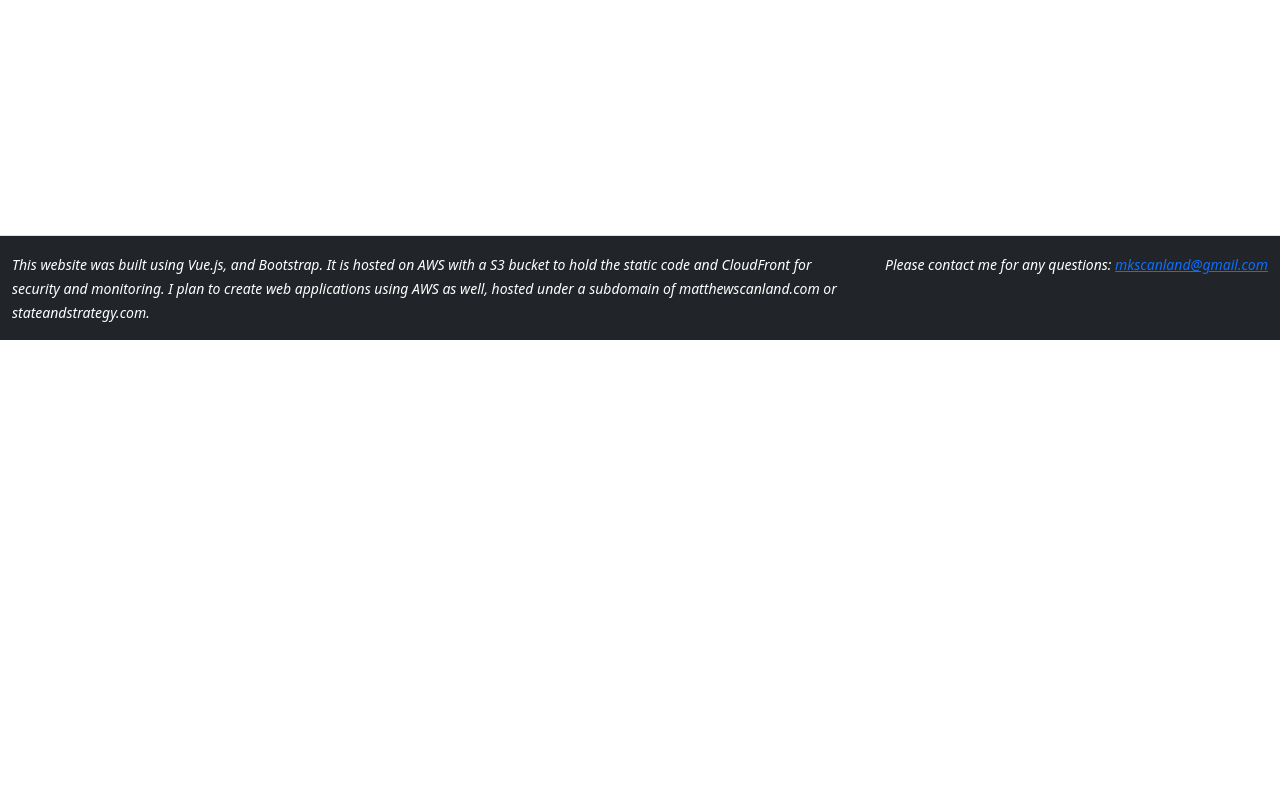
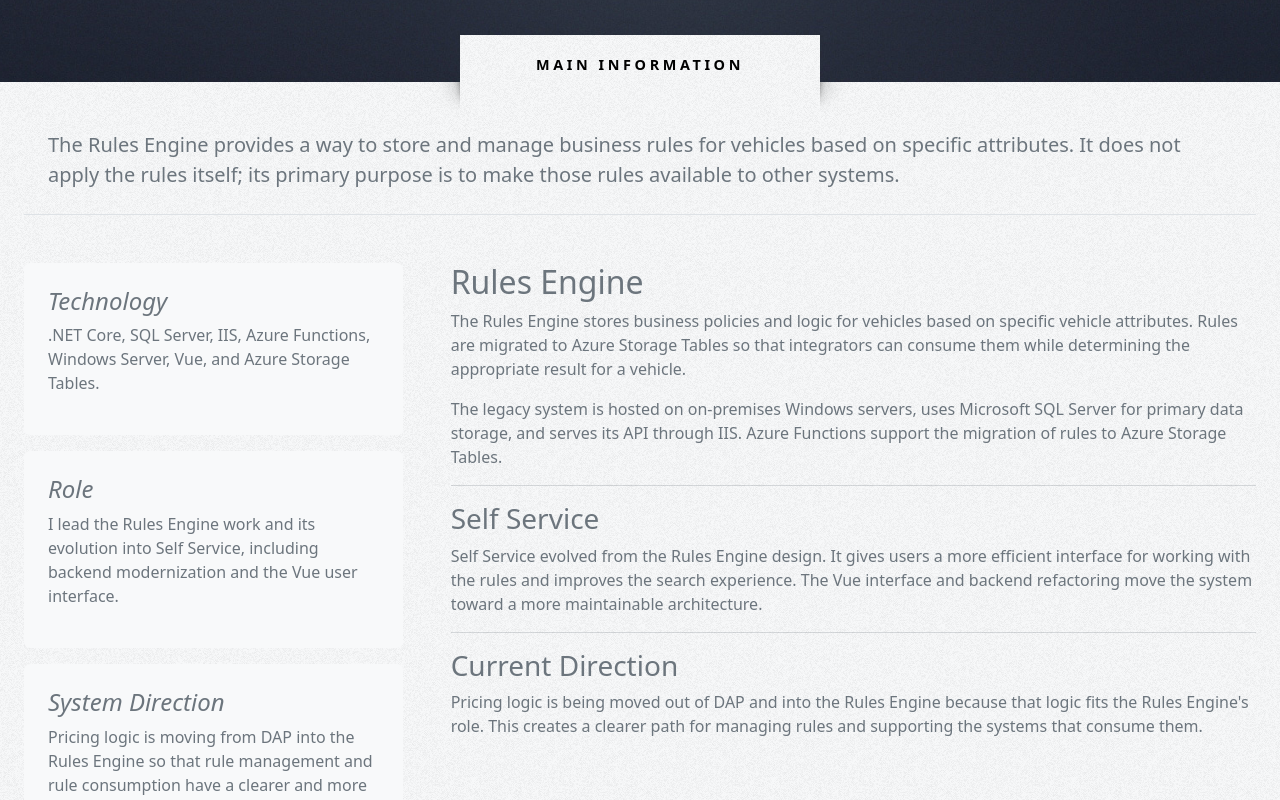
Before and after one commit to mkscanland/portfolio-website, a Vue app: page /rulesengine in a window 1280 px wide. Shown: the part 460-1260 px from the top of the page. Before the commit the page ends 800 px from the top, so only its background shows below. Built offline with nearby package versions, Linux system fonts and the light colour scheme.

Commit message:
Update portfolio with current Sonic projects

```diff
--- a/src/components/NavBar.vue
+++ b/src/components/NavBar.vue
@@ -25,6 +25,10 @@
               Portfolio
             </a>
             <div class="dropdown-menu">
+              <a class="dropdown-item" href="/appraisals">Digital Appraisals Platform</a>
+              <a class="dropdown-item" href="/rulesengine">Rules Engine / Self Service</a>
+              <div class="dropdown-divider"></div>
+              <h6 class="dropdown-header">Earlier Work</h6>
               <a class="dropdown-item" href="/rebuild">Internal Website Rebuild</a>
               <a class="dropdown-item" href="/randomforest">Random Forest</a>
               <a class="dropdown-item" href="/validations">Lab Validations</a>
--- /dev/null
+++ b/src/views/Appraisals.vue
@@ -0,0 +1,69 @@
+<template>
+  <div class="wrapperSection bg-spotlight text-secondary px-4 text-center">
+    <div class="py-5">
+      <h1 class="display-5 fw-bold text-white">Digital Appraisals Platform</h1>
+      <div class="col-lg-6 mx-auto">
+        <p class="fs-5 mb-4">Contractual vehicle offers from a VIN and selected vehicle information.</p>
+      </div>
+    </div>
+  </div>
+  <div class="wrapperSection py-0 pb-5 bg-light position-relative text-secondary px-4">
+    <div class="title">Main Information</div>
+    <div class="px-4 pt-5 mb-5 border-bottom">
+      <div class="col-lg-12 mx-auto">
+        <p class="lead mb-4">
+          The Digital Appraisals Platform (DAP) is a vehicle-pricing service for the EchoPark line of business at Sonic
+          Automotive. It provides a contractual offer for a vehicle based on its VIN and selected vehicle information.
+        </p>
+      </div>
+    </div>
+    <div class="row g-5">
+      <div class="col-md-4">
+        <div>
+          <div class="p-4 mb-3 bg-light rounded">
+            <h4 class="fst-italic">Technology</h4>
+            <p>
+              FastAPI, Python, Azure App Service, Azure API Management, Azure Cosmos DB, Azure Functions, Terraform, and
+              CI/CD.
+            </p>
+          </div>
+          <div class="p-4 mb-3 bg-light rounded">
+            <h4 class="fst-italic">Role</h4>
+            <p>
+              I help lead DAP and work across backend services, API design, cloud infrastructure, and project delivery.
+            </p>
+          </div>
+          <div class="p-4 border-bottom bg-light rounded">
+            <h4 class="fst-italic">Architecture</h4>
+            <p>
+              The service is hosted on Azure App Service behind an Azure API Management gateway. Azure Cosmos DB is the
+              primary data store, and Azure Storage Tables support rule determination.
+            </p>
+          </div>
+        </div>
+      </div>
+      <div class="col-md-8">
+        <article class="blog-post">
+          <h2 class="blog-post-title">Purpose</h2>
+          <p>
+            EchoPark primarily deals in used vehicles. DAP provides a service that prices a vehicle using its VIN and
+            selected vehicle information, allowing partners to obtain a contractual offer through an API.
+          </p>
+          <hr />
+          <h3>Current Direction</h3>
+          <p>
+            DAP is being updated as pricing responsibilities move into the
+            <a href="/rulesengine">Rules Engine / Self Service</a>. This places rule management and related Azure
+            Storage Table integrations in the system responsible for storing and serving those rules.
+          </p>
+          <hr />
+          <h3>Technical Focus</h3>
+          <p>
+            Working on DAP has given me experience with FastAPI, Python, RESTful APIs, Azure API Management, Azure
+            Cosmos DB, Azure Functions, Terraform, and CI/CD.
+          </p>
+        </article>
+      </div>
+    </div>
+  </div>
+</template>
--- a/src/views/HomeView.vue
+++ b/src/views/HomeView.vue
@@ -65,10 +65,6 @@
           this site - if you'd like more details, <a href="#contact">reach out</a>.
         </p>
 
-        <p class="text-muted mx-5" style="font-weight: bold">
-          I'm updating this site to practice CI/CD and to reflect recent work; new content
-          will be added soon. I apologize for any outdated information or broken links!
-        </p>
       </div>
     </div>
   </div>
@@ -82,42 +78,37 @@
           <div class="row g-4 py-5 row-cols-1 row-cols-lg-3">
             <div class="col d-flex align-items-start">
               <div>
-                <h2><i class="fa fa-server small"></i> PROJECT 1</h2>
+                <h2><i class="fa fa-server small"></i> Digital Appraisals Platform</h2>
                 <p>
-                  <span class="small">Sep 2019 - Now</span><br />
-                  A complete overhaul of a previous version of the internal support website and
-                  continued development. This website is designed to help our students, faculty,
-                  staff, and visiting scholars access information and communicate with each other
-                  more efficiently. It houses several web apps that help coordinate purchases,
-                  internal leave, and other administrative workflows.
+                  <span class="small">Aug 2023 - Present</span><br />
+                  A vehicle-pricing platform that provides contractual offers from a VIN and selected vehicle information.
+                  I help lead the platform and work across FastAPI, Python, Azure API Management, Cosmos DB, Azure
+                  Functions, Terraform, and CI/CD.
                 </p>
-                <a href="/rebuild" class="btn btn-info"> Read More </a>
+                <a href="/appraisals" class="btn btn-info"> Read More </a>
               </div>
             </div>
             <div class="col d-flex align-items-start">
               <div>
-                <h2><i class="fa fa-calendar small"></i> PROJECT 2</h2>
+                <h2><i class="fa fa-object-group small"></i> Rules Engine / Self Service</h2>
                 <p>
-                  <span class="small">Aug 2019 - Dec 2019</span><br />
-                  Complete build of the internal Lab Validation System. This system tracks student
-                  hours, accounts, holidays, vacations, and other facets. An interface for admin
-                  staff allows the manipulation of data, view of statistics, export of data, etc.
+                  <span class="small">Aug 2023 - Present</span><br />
+                  I lead the Rules Engine work and its evolution into Self Service. The work includes modernizing legacy
+                  .NET and SQL systems, improving the UI and search experience, and moving rule management toward a more
+                  maintainable architecture.
                 </p>
-                <a href="/validations" class="btn btn-info"> Read More </a>
+                <a href="/rulesengine" class="btn btn-info"> Read More </a>
               </div>
             </div>
             <div class="col d-flex align-items-start">
               <div>
-                <h2><i class="fa fa-book-open small"></i> Other Web Applications</h2>
+                <h2><i class="fa fa-book-open small"></i> CPES Projects</h2>
                 <p>
-                  <span class="small">Ongoing</span><br />
-                  Throughout my career I have created several applications and projects. These
-                  include: Purchasing, Lab Validations, Internal Vacations, Conference Room
-                  Reservations, and more.
+                  <span class="small">2019 - 2023</span><br />
+                  Earlier full-stack and infrastructure work at Virginia Tech, including the internal website rebuild,
+                  Lab Validations, and administrative applications.
                 </p>
-                <a href="/webapps" class="btn btn-info">
-                  See all other projects
-                </a>
+                <a href="/webapps" class="btn btn-info"> See CPES archive </a>
               </div>
             </div>
           </div>
@@ -150,12 +141,10 @@
               <div>
                 <h2><i class="fa fa-object-group small"></i> DAP Improvements</h2>
                 <p>
-                  Along with other projects, I contribute and help lead the Digital Appraisals Platform (DAP) project.
-                  This is a large initiative to modernize and unify our appraisal systems, to price vehicles. I am
-                  currently working on a refactor of the <a href="/rulesengine">DAP Rules Engine</a>, which is a our
-                  final step in obtaining the price of a vehicle. This refactor will improve the maintainability and
-                  scalability of the system, and allow for easier integration with other components of the DAP
-                  ecosystem.
+                  I help lead the Digital Appraisals Platform (DAP) and lead the Rules Engine work that supports it.
+                  DAP provides contractual vehicle offers from a VIN and selected vehicle information. We are moving
+                  pricing logic from DAP into the Rules Engine, where rule management and Azure Storage Table
+                  integrations provide a clearer and more maintainable path for consuming systems.
                 </p>
               </div>
             </div>
--- /dev/null
+++ b/src/views/RulesEngine.vue
@@ -0,0 +1,75 @@
+<template>
+  <div class="wrapperSection bg-spotlight text-secondary px-4 text-center">
+    <div class="py-5">
+      <h1 class="display-5 fw-bold text-white">Rules Engine / Self Service</h1>
+      <div class="col-lg-6 mx-auto">
+        <p class="fs-5 mb-4">Managing vehicle business rules and modernizing legacy systems.</p>
+      </div>
+    </div>
+  </div>
+  <div class="wrapperSection py-0 pb-5 bg-light position-relative text-secondary px-4">
+    <div class="title">Main Information</div>
+    <div class="px-4 pt-5 mb-5 border-bottom">
+      <div class="col-lg-12 mx-auto">
+        <p class="lead mb-4">
+          The Rules Engine provides a way to store and manage business rules for vehicles based on specific attributes.
+          It does not apply the rules itself; its primary purpose is to make those rules available to other systems.
+        </p>
+      </div>
+    </div>
+    <div class="row g-5">
+      <div class="col-md-4">
+        <div>
+          <div class="p-4 mb-3 bg-light rounded">
+            <h4 class="fst-italic">Technology</h4>
+            <p>
+              .NET Core, SQL Server, IIS, Azure Functions, Windows Server, Vue, and Azure Storage Tables.
+            </p>
+          </div>
+          <div class="p-4 mb-3 bg-light rounded">
+            <h4 class="fst-italic">Role</h4>
+            <p>
+              I lead the Rules Engine work and its evolution into Self Service, including backend modernization and the
+              Vue user interface.
+            </p>
+          </div>
+          <div class="p-4 border-bottom bg-light rounded">
+            <h4 class="fst-italic">System Direction</h4>
+            <p>
+              Pricing logic is moving from DAP into the Rules Engine so that rule management and rule consumption have a
+              clearer and more maintainable home.
+            </p>
+          </div>
+        </div>
+      </div>
+      <div class="col-md-8">
+        <article class="blog-post">
+          <h2 class="blog-post-title">Rules Engine</h2>
+          <p>
+            The Rules Engine stores business policies and logic for vehicles based on specific vehicle attributes. Rules
+            are migrated to Azure Storage Tables so that integrators can consume them while determining the appropriate
+            result for a vehicle.
+          </p>
+          <p>
+            The legacy system is hosted on on-premises Windows servers, uses Microsoft SQL Server for primary data
+            storage, and serves its API through IIS. Azure Functions support the migration of rules to Azure Storage
+            Tables.
+          </p>
+          <hr />
+          <h3>Self Service</h3>
+          <p>
+            Self Service evolved from the Rules Engine design. It gives users a more efficient interface for working with
+            the rules and improves the search experience. The Vue interface and backend refactoring move the system
+            toward a more maintainable architecture.
+          </p>
+          <hr />
+          <h3>Current Direction</h3>
+          <p>
+            Pricing logic is being moved out of DAP and into the Rules Engine because that logic fits the Rules Engine's
+            role. This creates a clearer path for managing rules and supporting the systems that consume them.
+          </p>
+        </article>
+      </div>
+    </div>
+  </div>
+</template>
--- a/src/views/WebApplications.vue
+++ b/src/views/WebApplications.vue
@@ -21,26 +21,30 @@
           <div class="row row-cols-1 row-cols-sm-1 row-cols-md-2 g-3 text-dark">
             <div class="col">
               <div class="projectContainer">
-                <img src="~@/assets/images/placeholder.png" class="img-fluid rounded"
-                  alt="Placeholder for current project" />
+                <img src="~@/assets/images/computer-bg.jpg" class="img-fluid rounded"
+                  alt="Digital Appraisals Platform" />
                 <div class="overlay">
-                  <p class="small">Technology Stack - TBD</p>
-                  <p class="h4 projectTitle">Project Title</p>
+                  <p class="small">FastAPI, Python, Azure App Service, API Management, Cosmos DB, Azure Functions, Terraform</p>
+                  <p class="h4 projectTitle">Digital Appraisals Platform</p>
                   <p>
-                    [Project description to be added]
+                    A vehicle-pricing platform that provides contractual offers from a VIN and selected vehicle
+                    information. I help lead the platform and work across FastAPI, Python, Azure API Management, Cosmos
+                    DB, Azure Functions, Terraform, and CI/CD.
                   </p>
                 </div>
               </div>
             </div>
             <div class="col">
               <div class="projectContainer">
-                <img src="~@/assets/images/placeholder.png" class="img-fluid rounded"
-                  alt="Placeholder for current project" />
+                <img src="~@/assets/images/lightbulb-bg.jpg" class="img-fluid rounded"
+                  alt="Rules Engine and Self Service" />
                 <div class="overlay">
-                  <p class="small">Technology Stack - TBD</p>
-                  <p class="h4 projectTitle">Project Title</p>
+                  <p class="small">.NET Core, SQL Server, IIS, Azure Functions, Vue, Azure Storage Tables</p>
+                  <p class="h4 projectTitle">Rules Engine / Self Service</p>
                   <p>
-                    [Project description to be added]
+                    I lead the Rules Engine work and its evolution into Self Service. The work includes modernizing
+                    legacy .NET and SQL systems, improving the UI and search experience, and moving rule management
+                    toward a more maintainable architecture.
                   </p>
                 </div>
               </div>
@@ -55,8 +59,8 @@
     <div class="row pt-5 pb-3">
       <div class="col-lg-12 col-md-12 mx-auto text-center">
         <p>
-          The following are the two most significant projects I worked on at CPES. These projects showcase
-          my ability to design and develop complex systems from the ground up.
+          The following are two significant projects I worked on while at CPES from 2019 through 2023. These projects
+          showcase my ability to design and develop complex systems from the ground up.
         </p>
       </div>
     </div>
@@ -73,10 +77,10 @@
                   <p class="small">Architecture, Leadership, API Design</p>
                   <p class="h4 projectTitle">Internal Website Rebuild</p>
                   <p>
-                    A complete overhaul and continued development of the internal support website. This system is
-                    designed to help students, faculty, staff, and visiting scholars access information and communicate
-                    more efficiently. It houses multiple web applications that coordinate purchases, leave requests, and
-                    administrative workflows.
+                    From 2019 to 2023, I designed and expanded this internal support website for CPES. It helped
+                    students, faculty, staff, and visiting scholars access information and communicate more efficiently.
+                    It housed multiple web applications that coordinated purchases, leave requests, and administrative
+                    workflows.
                   </p>
                 </div>
               </div>
@@ -156,12 +160,11 @@
                   <p class="small">SQL, PHP, JS, JQuery</p>
                   <p class="h4 projectTitle">Purchasing/Reimbursements</p>
                   <p>
-                    The Purchasing system currently has three functionalities: Purchases,
-                    Reimbursements, and Travel Reimbursements. Each system is similarly built. The
-                    user inputs a request for one of the previously mentioned functions and that
-                    requests goes through a chain of approvals. The tracker for each function has
-                    several stages that a request can be at. These requests can be searched and
-                    sorted. The system processes over 10k requests a year.
+                    The Purchasing system included three functionalities: Purchases, Reimbursements,
+                    and Travel Reimbursements. Each system was similarly built. Users submitted requests
+                    that went through a chain of approvals. The tracker for each function had several
+                    stages that a request could be at. These requests could be searched and sorted. The
+                    system processed over 10k requests a year.
                   </p>
                 </div>
               </div>
@@ -245,9 +248,9 @@
 const infoBodies = {
   internalRebuild: {
     intro:
-      'A complete overhaul and continued development of the internal support website. This system is designed to help students, faculty, staff, and visiting scholars access information and communicate more efficiently. It houses multiple web applications that coordinate purchases, leave requests, and administrative workflows.',
+      'From 2019 to 2023, I designed and expanded this internal support website for CPES. It helped students, faculty, staff, and visiting scholars access information and communicate more efficiently. It housed multiple web applications that coordinated purchases, leave requests, and administrative workflows.',
     details:
-      "This is a comprehensive platform built over multiple years with continuous expansion and improvement. The system integrates numerous applications including Internal Leave, Purchasing/Reimbursements, Room Reservations, and more. As the technical lead, I designed the backend architecture and APIs consumed by multiple teams. The platform has evolved from legacy systems into a modern, scalable solution serving hundreds of daily users. Key responsibilities included system design, mentoring team members, facilitating cross-functional collaboration, and ensuring code quality and maintainability across all integrated applications.",
+      "This platform was built and expanded over multiple years. It integrated applications including Internal Leave, Purchasing/Reimbursements, Room Reservations, and more. I worked independently on system design, backend architecture, APIs, and maintenance while coordinating requirements with CPES students, faculty, and staff.",
   },
   labValidation: {
     intro:
```
Also changed, not shown: src/router/index.js (+10 -0 lines), src/views/InternalRebuild.vue (+22 -31 lines), src/views/LabValidations.vue (+5 -6 lines).
